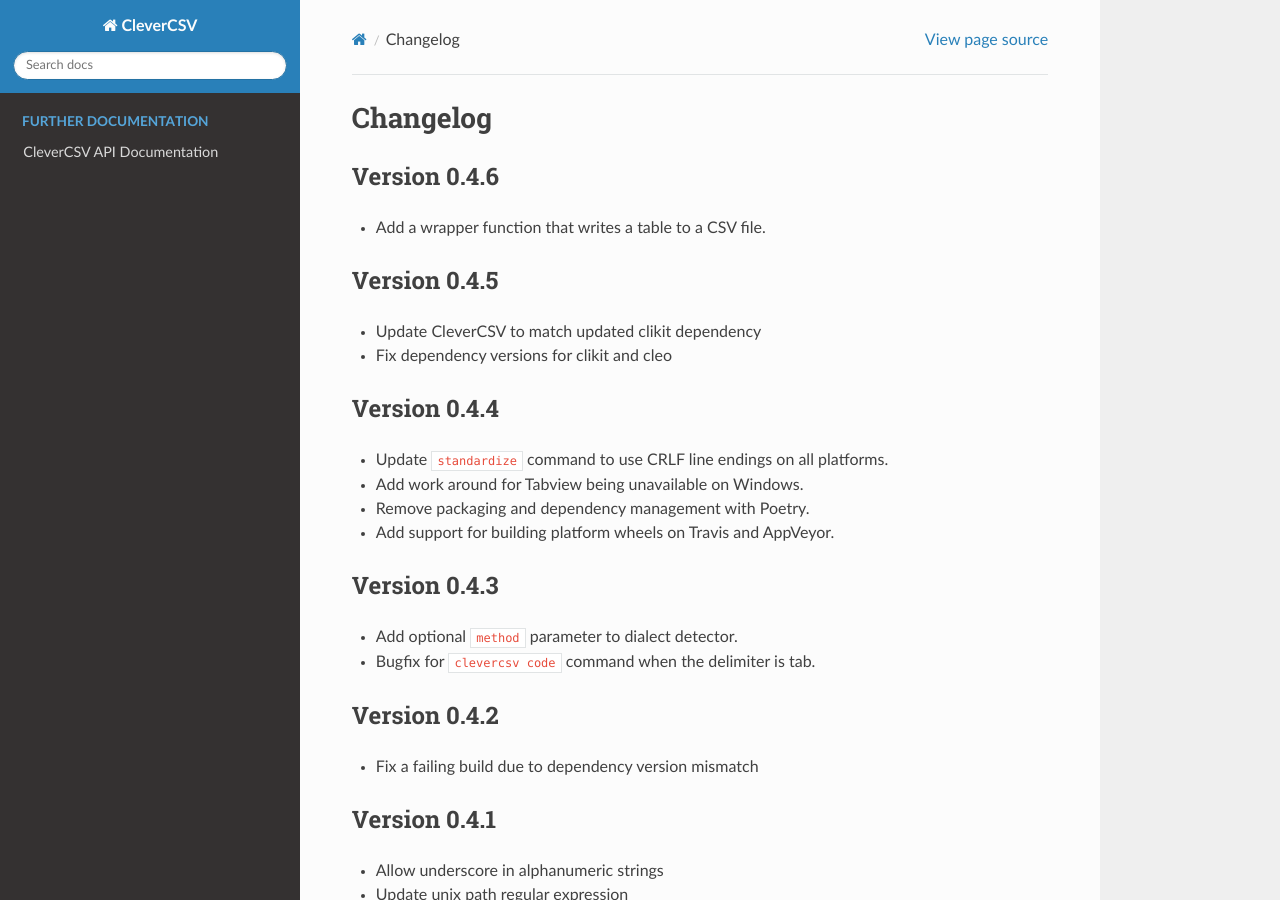
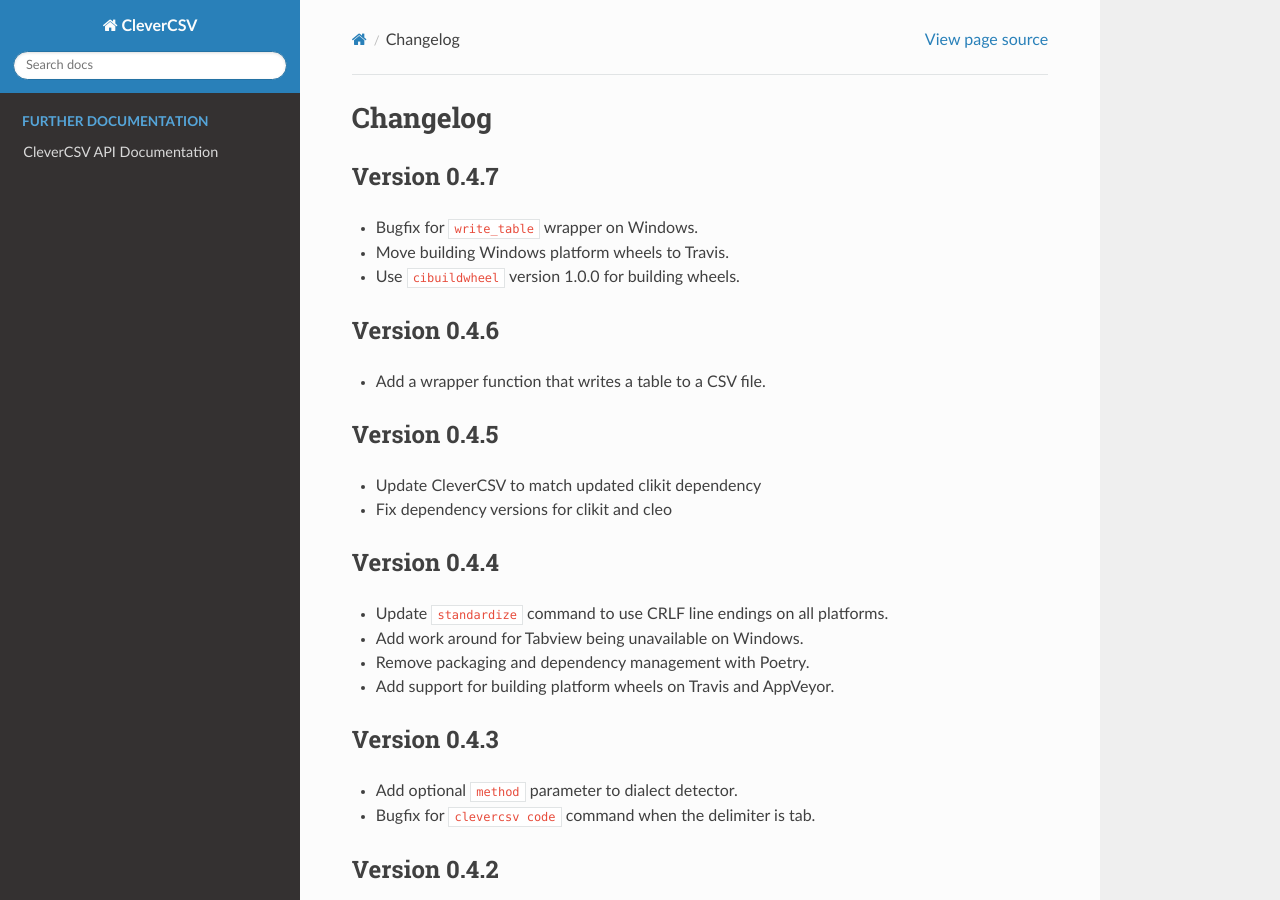
Before and after one commit to alan-turing-institute/CleverCSV, a Sphinx documentation site: the page built from docs/CHANGELOG.rst, in a window 1280 px wide and 900 px high. Built offline with Sphinx 7.4.7 and the Read the Docs theme 2.0.0, drawn with Linux system fonts in a browser that asks for light colours; pages that are not in the unit, such as notebooks, are missing from menus.

Commit message:
Bump version and update changelog

```diff
--- a/clevercsv/__version__.py
+++ b/clevercsv/__version__.py
@@ -1,5 +1,5 @@
 # -*- coding: utf-8 -*-
 
-VERSION = (0, 4, 6)
+VERSION = (0, 4, 7)
 
 __version__ = ".".join(map(str, VERSION))
--- a/docs/CHANGELOG.rst
+++ b/docs/CHANGELOG.rst
@@ -1,6 +1,14 @@
 
 Changelog
 =========
+
+Version 0.4.7
+-------------
+
+
+* Bugfix for ``write_table`` wrapper on Windows.
+* Move building Windows platform wheels to Travis.
+* Use ``cibuildwheel`` version 1.0.0 for building wheels.
 
 Version 0.4.6
 -------------
```
Also changed, not shown: CHANGELOG.md (+6 -0 lines).
